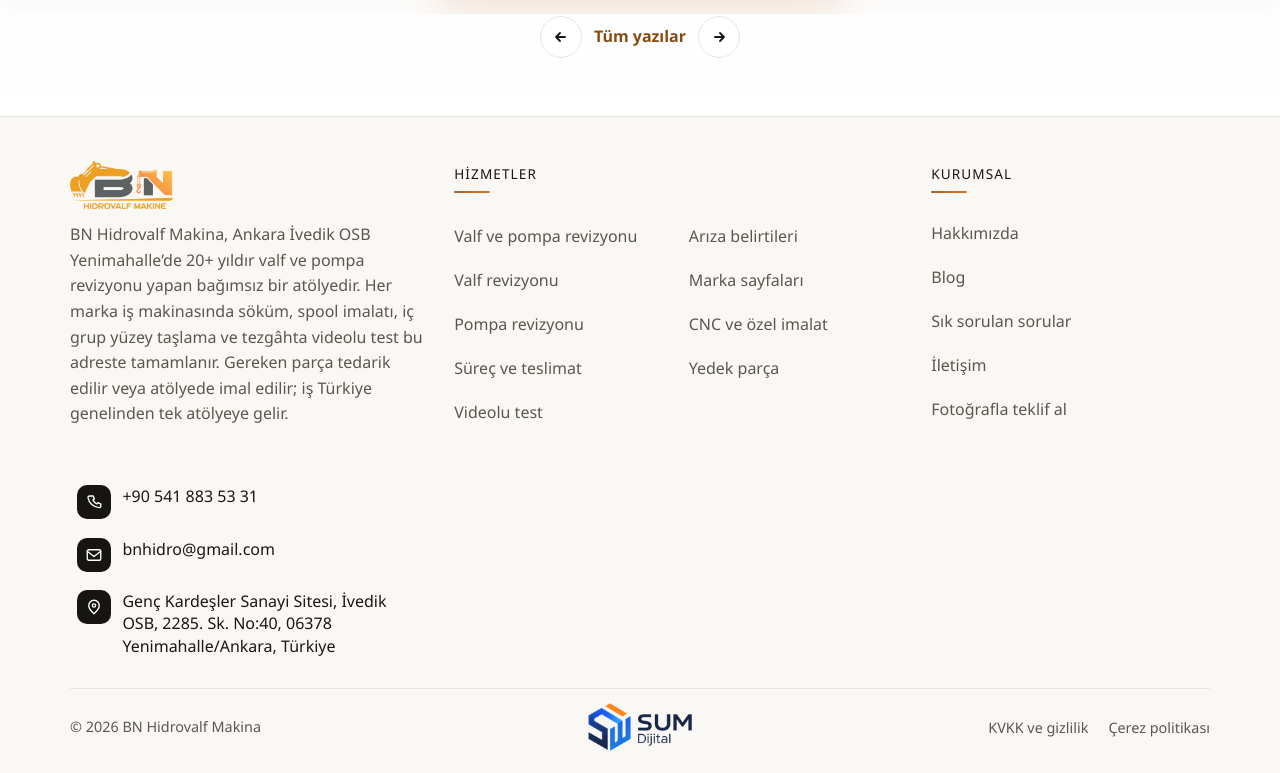
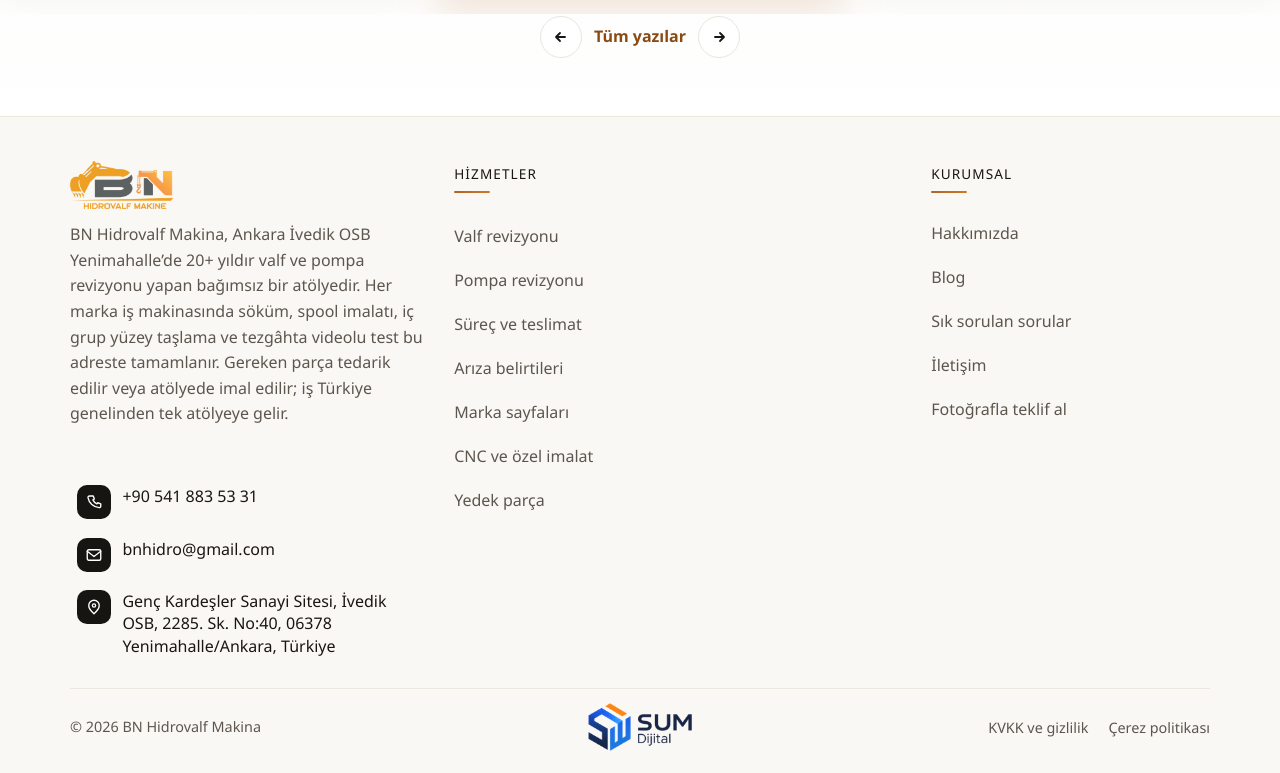
Before and after one commit to serdargurkanc-create/bn-hidrovalf-web, a Next.js app: page / in a window 1280 px wide. Shown: the part 8226-8999 px from the top of the page. Built offline with nearby package versions, Linux system fonts and the light colour scheme.

Commit message:
v6.42: footer hizmetlerini tek sütuna indir
Valf ve pompa revizyonu ile videolu test linkleri listeden çıktı.
Kalan hizmetler tek sütunda sıralanıyor.

Co-authored-by: Serdar Gürkan Çetinkaya <serdargurkanc-create@users.noreply.github.com>

```diff
--- a/app/globals.css
+++ b/app/globals.css
@@ -1155,14 +1155,6 @@ a { color: inherit; }
   display: grid;
   grid-template-columns: minmax(0, 1fr);
 }
-@media (min-width: 800px) {
-  .footer-services {
-    grid-template-columns: minmax(0, 1fr) minmax(0, 1fr);
-    grid-template-rows: repeat(5, auto);
-    grid-auto-flow: column;
-    column-gap: 1.25rem;
-  }
-}
 .footer-services a { align-items: flex-start; line-height: 1.35; padding-top: 0.45rem; }
 .footer a { text-decoration: none; min-height: 44px; display: inline-flex; align-items: center; }
 .footer a:hover { color: var(--accent-ink); }
--- a/components/Footer.tsx
+++ b/components/Footer.tsx
@@ -66,9 +66,6 @@ export function Footer() {
           <h2>Hizmetler</h2>
           <ul className="footer-services">
             <li>
-              <Link href="/revizyon">Valf ve pompa revizyonu</Link>
-            </li>
-            <li>
               <Link href="/revizyon/valf">Valf revizyonu</Link>
             </li>
             <li>
@@ -76,9 +73,6 @@ export function Footer() {
             </li>
             <li>
               <Link href="/revizyon/surec">Süreç ve teslimat</Link>
-            </li>
-            <li>
-              <Link href="/revizyon/videolu-test">Videolu test</Link>
             </li>
             <li>
               <Link href="/revizyon/ariza-belirtileri">Arıza belirtileri</Link>
```
